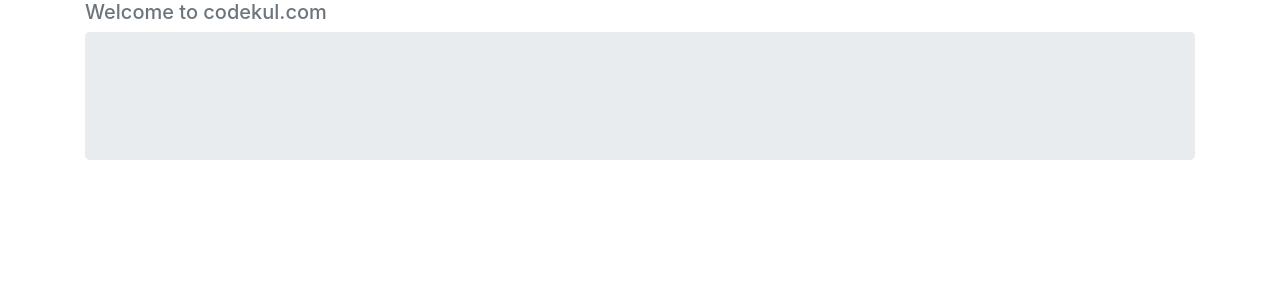
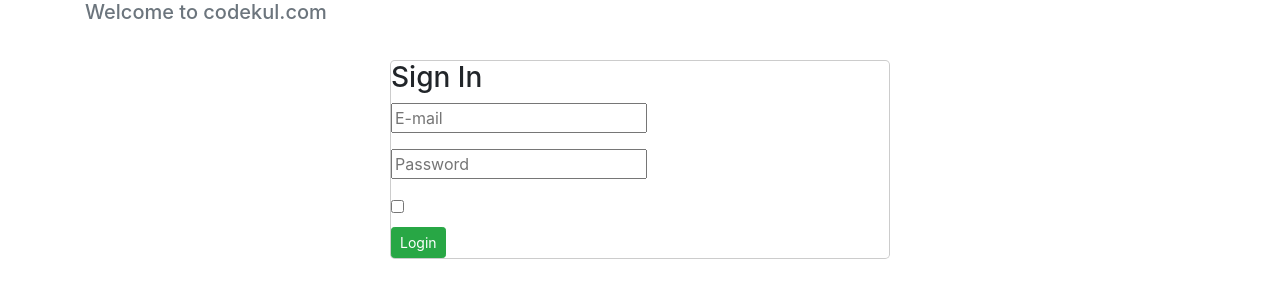
Before and after one commit to CodeKul/corporate-training, an Angular app in the folder routing/myrouterapp/: page / in a window 1280 px wide. Shown: the top 300 px of the page. Built offline with nearby package versions, Linux system fonts and the light colour scheme.

Commit message:
router navigation and forms

```diff
--- /dev/null
+++ b/routing/myrouterapp/src/app/admin/admin.component.html
@@ -0,0 +1,3 @@
+<p>
+  admin works!
+</p>
--- /dev/null
+++ b/routing/myrouterapp/src/app/admin/admin.component.ts
@@ -0,0 +1,15 @@
+import { Component, OnInit } from '@angular/core';
+
+@Component({
+  selector: 'app-admin',
+  templateUrl: './admin.component.html',
+  styleUrls: ['./admin.component.css']
+})
+export class AdminComponent implements OnInit {
+
+  constructor() { }
+
+  ngOnInit() {
+  }
+
+}
--- a/routing/myrouterapp/src/app/app-routing.module.ts
+++ b/routing/myrouterapp/src/app/app-routing.module.ts
@@ -1,9 +1,11 @@
+import { AdminComponent } from './admin/admin.component';
 import { NgModule } from '@angular/core';
 import { Routes, RouterModule } from '@angular/router';
 import { LoginComponent } from './login/login.component';
 
 const routes: Routes = [
-  {path:'login',component : LoginComponent}
+  {path:'',component : LoginComponent},
+  {path :'admin', component : AdminComponent}
 ];
 
 @NgModule({
--- a/routing/myrouterapp/src/app/app.component.html
+++ b/routing/myrouterapp/src/app/app.component.html
@@ -4,7 +4,5 @@
       <h5 class="text-muted">Welcome to codekul.com</h5>
     </div>
   </div>
-  <div class="jumbotron">
-    <router-outlet></router-outlet>
-  </div>
+  <router-outlet></router-outlet>
 </div>
--- a/routing/myrouterapp/src/app/app.module.ts
+++ b/routing/myrouterapp/src/app/app.module.ts
@@ -1,3 +1,4 @@
+import { AdminModule } from './admin/admin.module';
 import { BrowserModule } from '@angular/platform-browser';
 import { NgModule } from '@angular/core';
 
@@ -14,7 +15,8 @@ import { LoginModule } from './login/login.module';
   imports: [
     BrowserModule,
     AppRoutingModule,
-    LoginModule
+    LoginModule,
+    AdminModule
   ],
   providers: [],
   bootstrap: [AppComponent]
--- a/routing/myrouterapp/src/app/login/login.component.html
+++ b/routing/myrouterapp/src/app/login/login.component.html
@@ -1,3 +1,36 @@
-<p>
-  login works!
-</p>
+<div class="col-md-12">
+  <div class="modal-dialog" style="margin-bottom:0">
+    <div class="modal-content">
+      <div class="panel-heading">
+        <h3 class="panel-title">Sign In</h3>
+      </div>
+      <div class="panel-body">
+        <form (ngSubmit)="onLogin(frm)" #frm="ngForm">
+          <div class="form-group">
+            <input
+              name="email"
+              ngModel
+              placeholder="E-mail"
+              type="email" >
+          </div>
+          <div class="form-group">
+            <input
+              placeholder="Password"
+              name="password"
+              ngModel
+              type="password" >
+          </div>
+          <div class="checkbox">
+            <label>
+              <input
+                name="remember"
+                type="checkbox"
+                value="Remember Me"/>
+            </label>
+          </div>
+          <input [disabled]="false" type="submit" class="btn btn-sm btn-success" value="Login" />
+        </form>
+      </div>
+    </div>
+  </div>
+</div>
--- a/routing/myrouterapp/src/app/login/login.component.ts
+++ b/routing/myrouterapp/src/app/login/login.component.ts
@@ -1,4 +1,5 @@
 import { Component, OnInit } from '@angular/core';
+import { Router } from '@angular/router';
 
 @Component({
   selector: 'app-login',
@@ -7,9 +8,17 @@ import { Component, OnInit } from '@angular/core';
 })
 export class LoginComponent implements OnInit {
 
-  constructor() { }
+  constructor(
+    private router: Router
+  ) { }
 
   ngOnInit() {
   }
 
+  onLogin(dt: {}) {
+    console.log(dt)
+    console.log(`Login performed`)
+    if(dt.value.email == 'codekul')
+     this.router.navigate(['admin'])
+  }
 }
--- a/routing/myrouterapp/src/app/login/login.module.ts
+++ b/routing/myrouterapp/src/app/login/login.module.ts
@@ -1,10 +1,12 @@
 import { NgModule } from '@angular/core';
+import { FormsModule } from '@angular/forms';
 import { CommonModule } from '@angular/common';
 import { LoginComponent } from './login.component';
 
 @NgModule({
   imports: [
-    CommonModule
+    CommonModule,
+    FormsModule
   ],
   declarations: [LoginComponent]
 })
```
Also changed, not shown: routing/myrouterapp/src/app/admin/admin.module.ts (added, +11 -0 lines), routing/myrouterapp/src/app/admin/admin.component.css (added), 1 other file (tests, documents, lock files or other folders).
